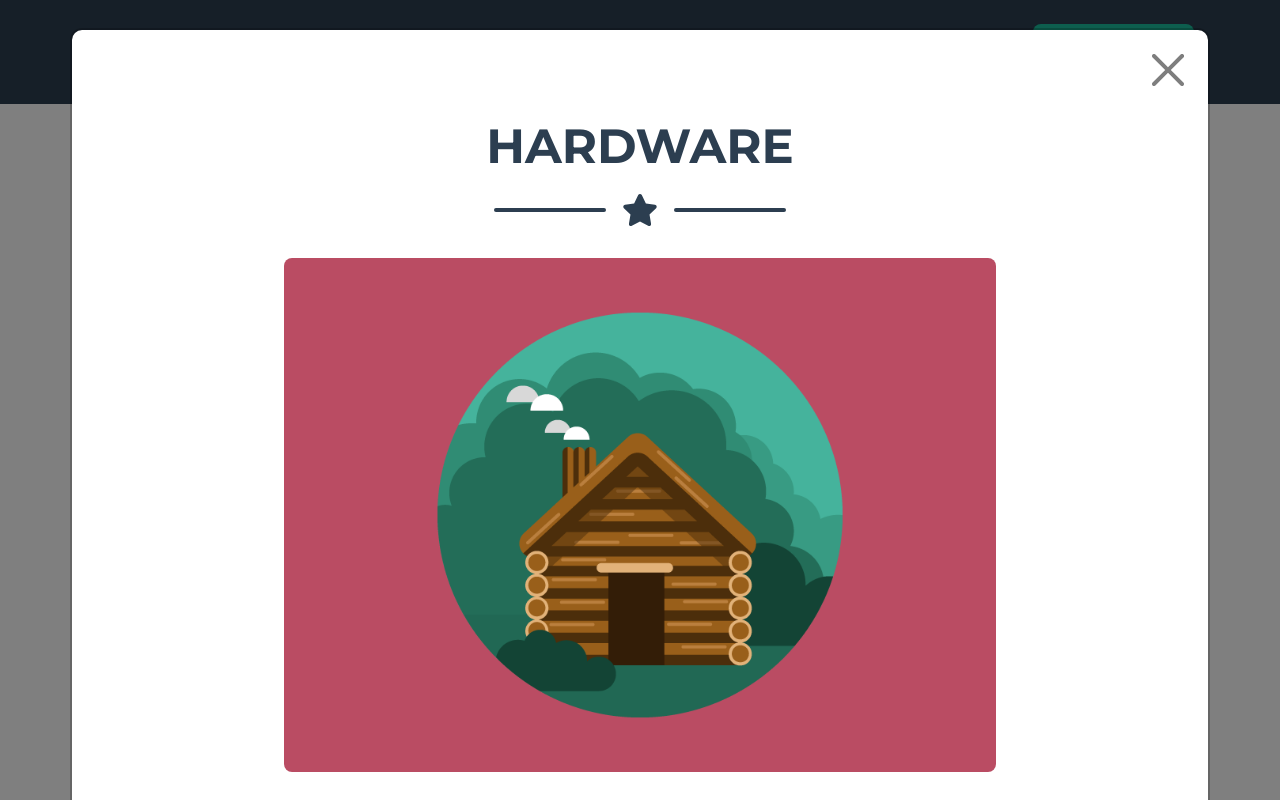
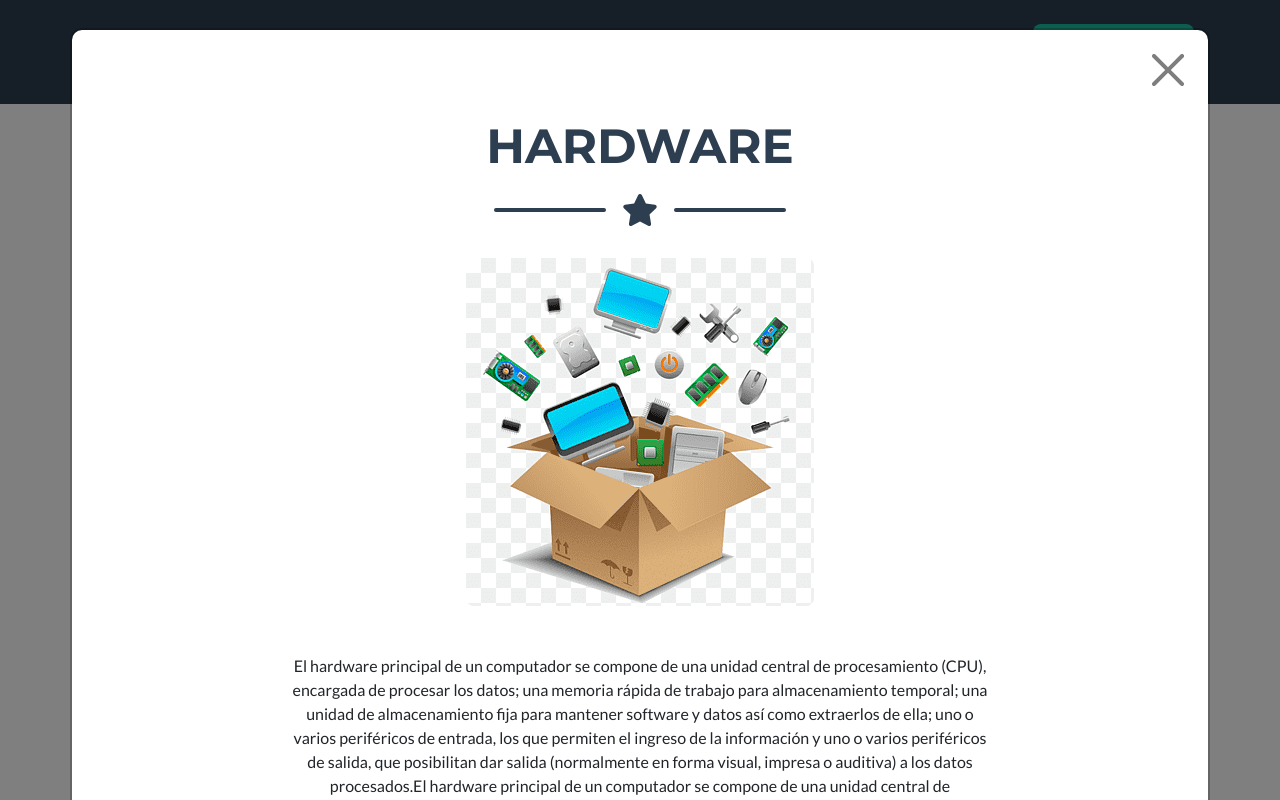
Before and after one commit to Jhonatanhegel11/DidacticaTICS, a plain HTML site: page index.html in a window 1280 px wide. Both pictures are taken after a click on the element 260 px from the left and 1275 px from the top of the page. Shown: the part 839-1639 px from the top of the page. Drawn offline with nearby package versions, Linux system fonts and the light colour scheme.

Commit message:
Update index.html

```diff
--- a/index.html
+++ b/index.html
@@ -266,7 +266,7 @@
                                         <div class="divider-custom-line"></div>
                                     </div>
                                     <!-- Portfolio Modal - Image-->
-                                    <img class="img-fluid rounded mb-5" src="assets/img/portfolio/cabin.png" alt="..." />
+                                    <img class="img-fluid rounded mb-5" src="assets/img/portfolio/sof.png" alt="..." />
                                     <!-- Portfolio Modal - Text-->
                                     <p class="mb-4">El hardware principal de un computador se compone de una unidad central de procesamiento (CPU), encargada de procesar los datos; una memoria rápida de trabajo para almacenamiento temporal; una unidad de almacenamiento fija para mantener software y datos así como extraerlos de ella; uno o varios periféricos de entrada, los que permiten el ingreso de la información y uno o varios periféricos de salida, que posibilitan dar salida (normalmente en forma visual, impresa o auditiva) a los datos procesados.El hardware principal de un computador se compone de una unidad central de procesamiento (CPU), encargada de procesar los datos; una memoria rápida de trabajo para almacenamiento temporal; una unidad de almacenamiento fija para mantener software y datos así como extraerlos de ella; uno o varios periféricos de entrada, los que permiten el ingreso de la información y uno o varios periféricos de salida, que posibilitan dar salida (normalmente en forma visual, impresa o auditiva) a los datos procesados.</p>
                                     <button class="btn btn-primary" href="#!" data-bs-dismiss="modal">
```
